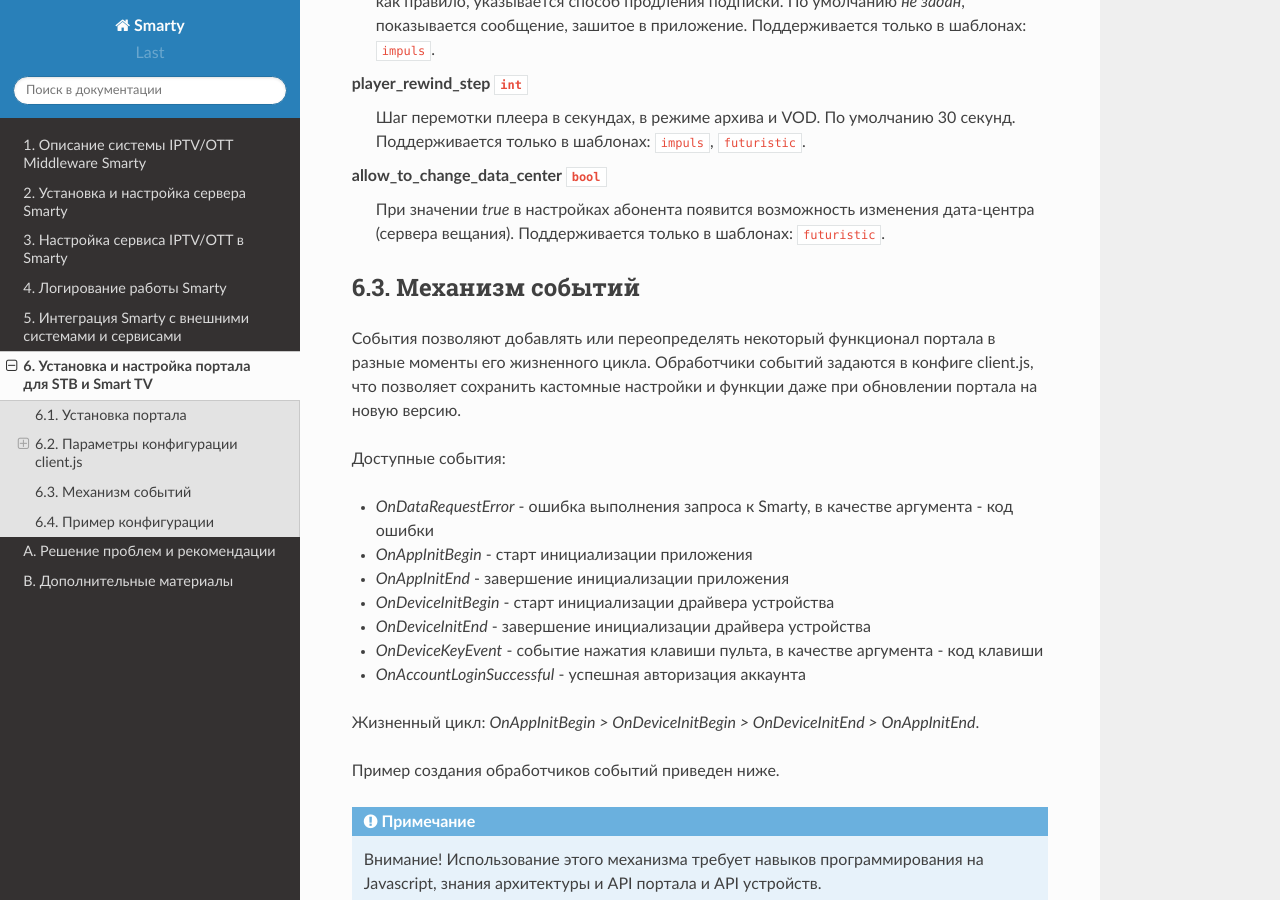
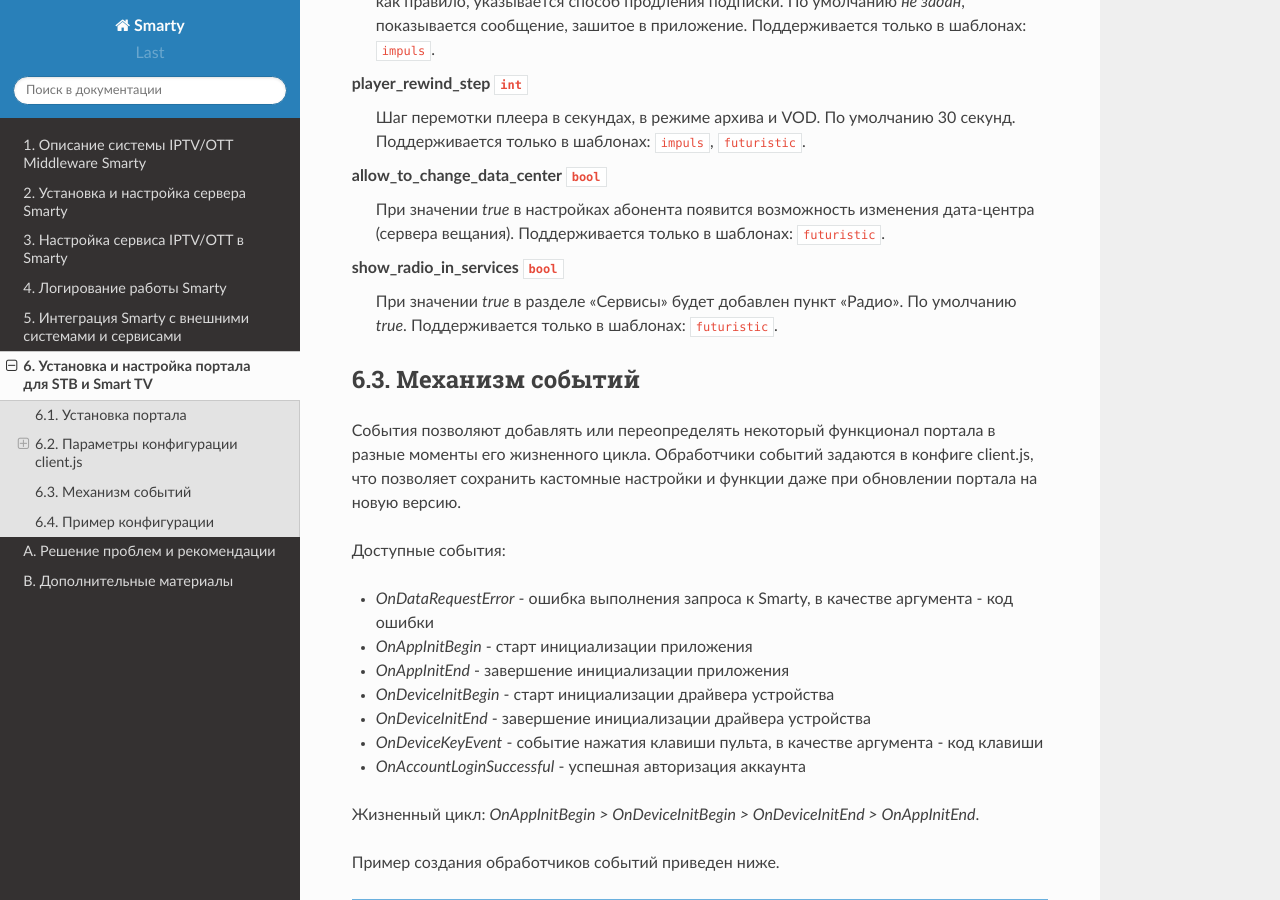
Before and after one commit to sergey-yakovlev/smarty-docs, a Sphinx documentation site: the page built from source/portal_setup.rst, in a window 1280 px wide and 900 px high, scrolled down 6181 px. Built offline with Sphinx 7.4.7 and the Read the Docs theme 2.0.0, drawn with Linux system fonts in a browser that asks for light colours.

Commit message:
show_radio_in_services

```diff
--- a/source/portal_setup.rst
+++ b/source/portal_setup.rst
@@ -304,6 +304,11 @@
     При значении *true* в настройках абонента появится возможность изменения дата-центра (сервера вещания).
     Поддерживается только в шаблонах: ``futuristic``.
 
+show_radio_in_services ``bool``
+    При значении *true* в разделе "Сервисы" будет добавлен пункт "Радио".
+    По умолчанию *true*.
+    Поддерживается только в шаблонах: ``futuristic``.
+
 
 .. _portal_event_system:
 
```
